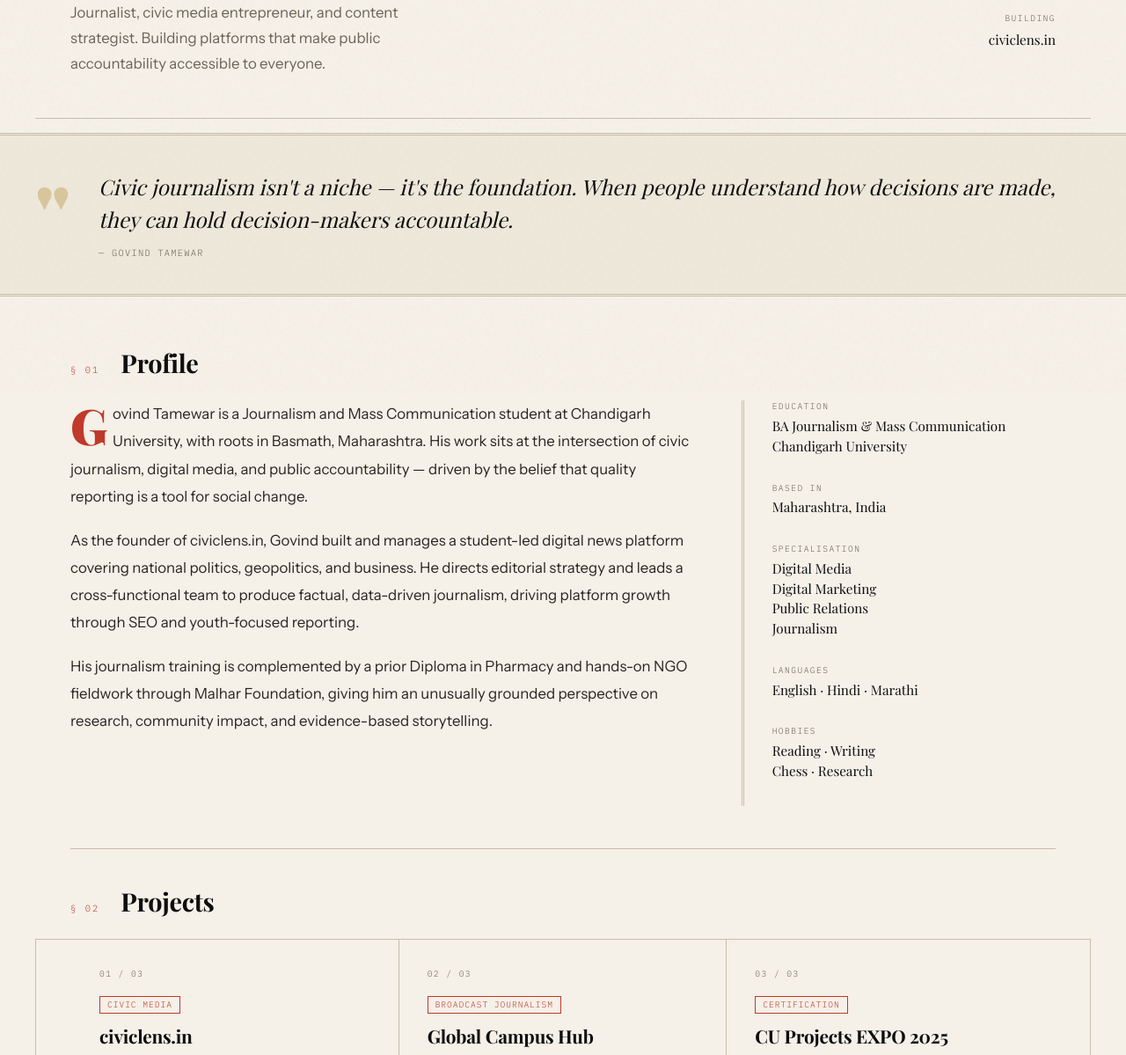
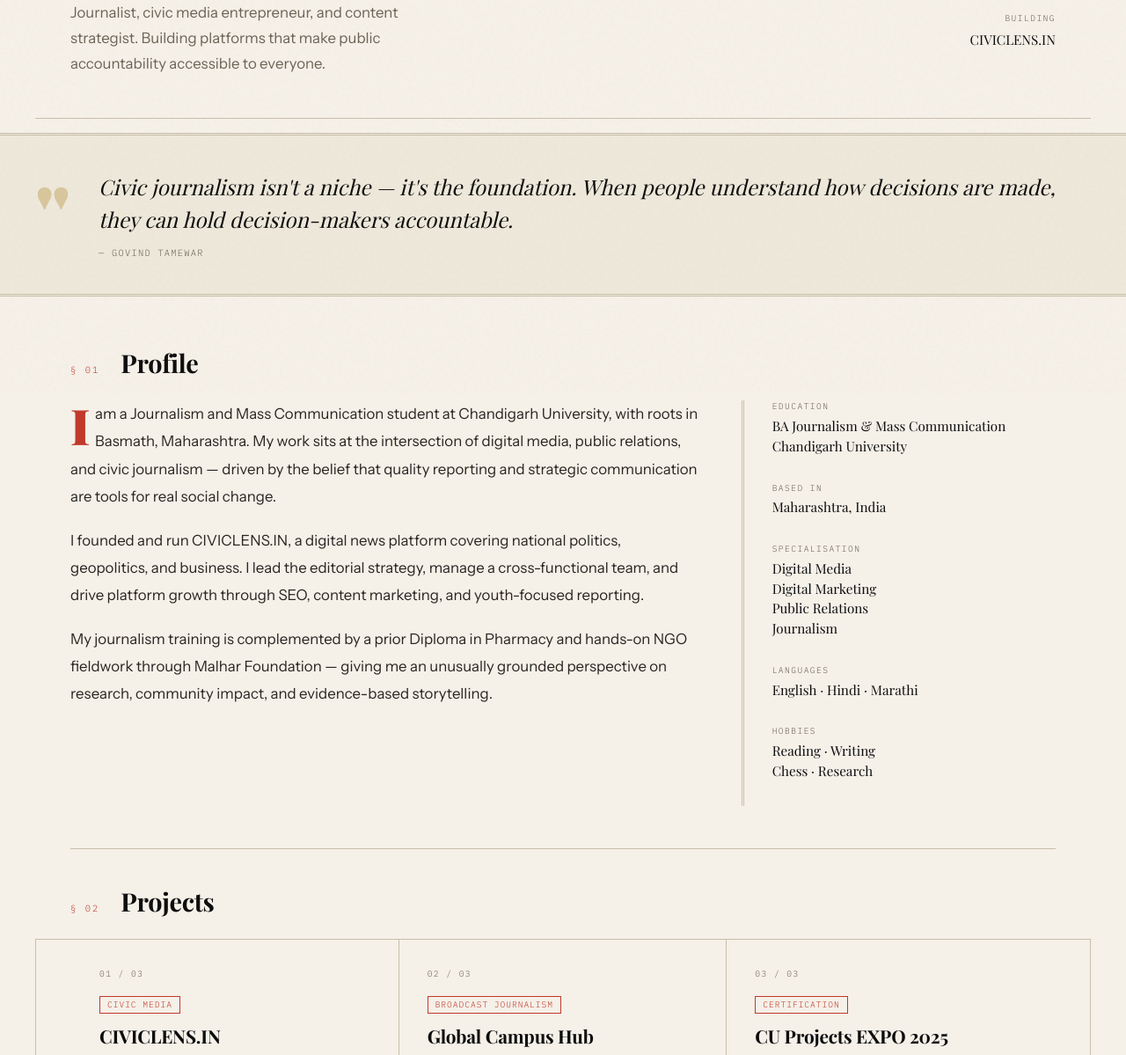
Before and after one commit to govindtamewar-max/govind-tamewar, a plain HTML site: page index.html in a window 1280 px wide. Shown: the part 353-1552 px from the top of the page at 88% size. Drawn offline with nearby package versions, Linux system fonts and the light colour scheme; a web font is replaced by a local one.

Commit message:
Update index.html

```diff
--- a/index.html
+++ b/index.html
@@ -631,7 +631,7 @@
     </div>
     <div class="sidebar-item">
       <div class="hero-meta-label">Building</div>
-      <div class="hero-meta-value">civiclens.in</div>
+      <div class="hero-meta-value">CIVICLENS.IN</div>
     </div>
   </div>
 </section>
@@ -655,9 +655,9 @@
   </div>
   <div class="about-grid">
     <div class="about-text">
-      <p>Govind Tamewar is a Journalism and Mass Communication student at Chandigarh University, with roots in Basmath, Maharashtra. His work sits at the intersection of civic journalism, digital media, and public accountability — driven by the belief that quality reporting is a tool for social change.</p>
-      <p>As the founder of civiclens.in, Govind built and manages a student-led digital news platform covering national politics, geopolitics, and business. He directs editorial strategy and leads a cross-functional team to produce factual, data-driven journalism, driving platform growth through SEO and youth-focused reporting.</p>
-      <p>His journalism training is complemented by a prior Diploma in Pharmacy and hands-on NGO fieldwork through Malhar Foundation, giving him an unusually grounded perspective on research, community impact, and evidence-based storytelling.</p>
+      <p>I am a Journalism and Mass Communication student at Chandigarh University, with roots in Basmath, Maharashtra. My work sits at the intersection of digital media, public relations, and civic journalism — driven by the belief that quality reporting and strategic communication are tools for real social change.</p>
+      <p>I founded and run CIVICLENS.IN, a digital news platform covering national politics, geopolitics, and business. I lead the editorial strategy, manage a cross-functional team, and drive platform growth through SEO, content marketing, and youth-focused reporting.</p>
+      <p>My journalism training is complemented by a prior Diploma in Pharmacy and hands-on NGO fieldwork through Malhar Foundation — giving me an unusually grounded perspective on research, community impact, and evidence-based storytelling.</p>
     </div>
     <aside class="about-sidebar">
       <div class="sidebar-item">
@@ -696,7 +696,7 @@
     <div class="project-card">
       <div class="project-num">01 / 03</div>
       <div class="project-tag">Civic Media</div>
-      <h3 class="project-title">civiclens.in</h3>
+      <h3 class="project-title">CIVICLENS.IN</h3>
       <p class="project-desc">Founded and managed a student-led digital news platform covering national politics, geopolitics, and business. Directed editorial strategy and led a cross-functional team producing factual, data-driven journalism, with growth driven by SEO and digital strategy.</p>
       <a href="https://civiclens.in" target="_blank" class="project-link">Visit Platform ↗</a>
     </div>
@@ -731,7 +731,7 @@
       <div>
         <div class="exp-role">Content Writer Intern</div>
         <div class="exp-org">Pehchaan: The Street School</div>
-        <p class="exp-desc">Researched and wrote SEO-optimized articles on social issues, education, and inequality. Produced fact-checked, audience-focused content aligned with organisational guidelines. Collaborated with editors for accuracy and impactful storytelling, supporting outreach campaigns to amplify grassroots voices.</p>
+        <p class="exp-desc">Researched and wrote SEO-optimized articles on social issues, education, and inequality. Produced fact-checked, audience-focused content aligned with organisational guidelines. Collaborated with editors to ensure accuracy and impactful storytelling, supporting outreach campaigns to amplify grassroots voices.</p>
       </div>
     </div>
     <div class="exp-item">
@@ -746,8 +746,8 @@
       <div class="exp-date">2023 – Present</div>
       <div>
         <div class="exp-role">Founder & Editor-in-Chief</div>
-        <div class="exp-org">civiclens.in</div>
-        <p class="exp-desc">Founded and manages a student-led digital news platform covering national politics, geopolitics, and business. Directs editorial strategy, leads a cross-functional team, and drives platform growth through SEO, digital strategy, and youth-focused, informed reporting.</p>
+        <div class="exp-org">CIVICLENS.IN</div>
+        <p class="exp-desc">I founded and run CIVICLENS.IN, a digital news platform covering national politics, geopolitics, and business. I direct editorial strategy, lead a cross-functional team, and drive platform growth through SEO, digital strategy, and youth-focused reporting.</p>
       </div>
     </div>
   </div>
@@ -836,11 +836,11 @@
       <h2 class="contact-headline">Let's work<br><em>together.</em></h2>
     </div>
     <div class="contact-links">
-      <a href="mailto:govindtamewar@gmail.com" class="contact-link">govindtamewar&#64;gmail.com</a>
-      <a href="https://civiclens.in" target="_blank" class="contact-link">civiclens.in</a>
+      <a href="/cdn-cgi/l/email-protection#5f38302936313b2b3e323a283e2d1f38323e3633713c3032" class="contact-link">govindtamewar&#64;gmail.com</a>
+      <a href="https://civiclens.in" target="_blank" class="contact-link">CIVICLENS.IN</a>
       <a href="https://linkedin.com" target="_blank" class="contact-link">LinkedIn</a>
     </div>
   </div>
   <div class="contact-band" style="padding: 0 2.5rem;">
     <div class="footer-bar">
-      <span class="footer-copy">© 2025 Govind Tamewar. All rights
+      <span class="fo
```
